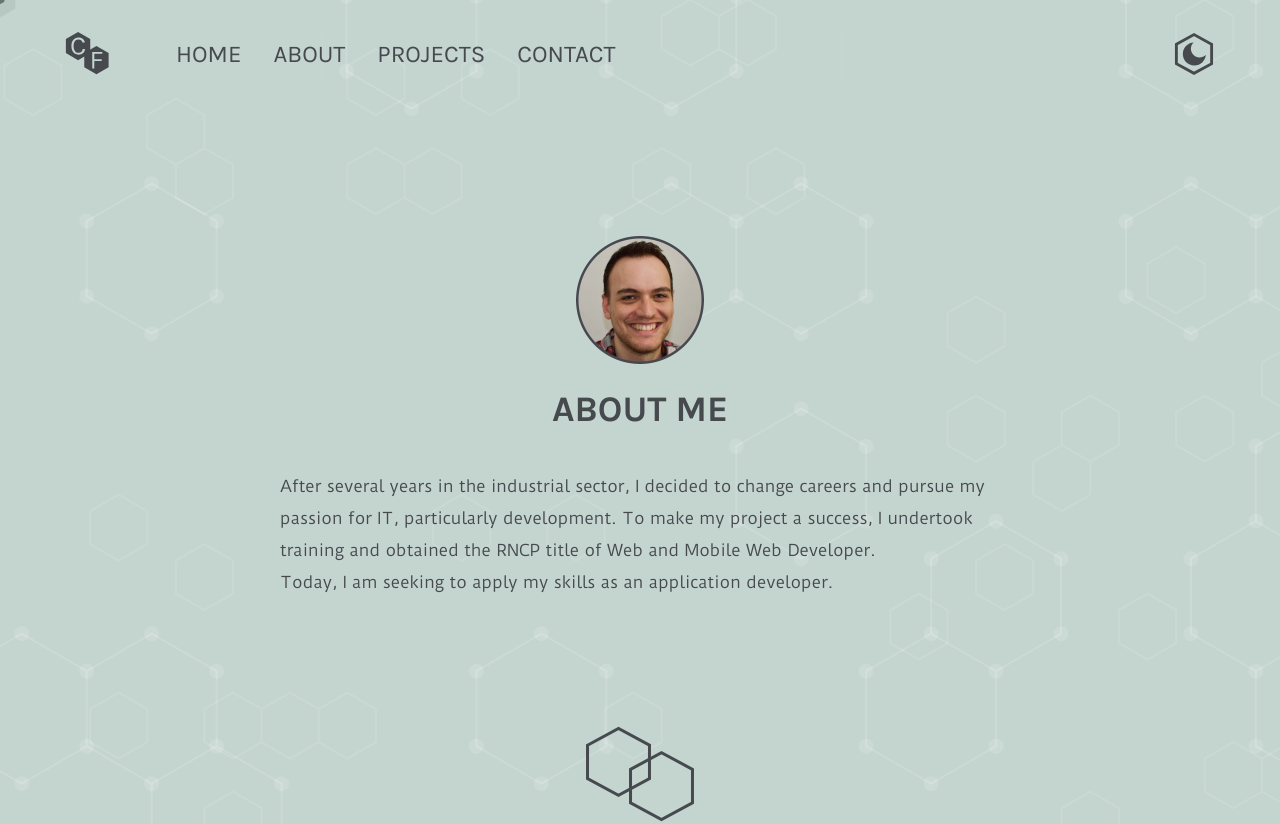
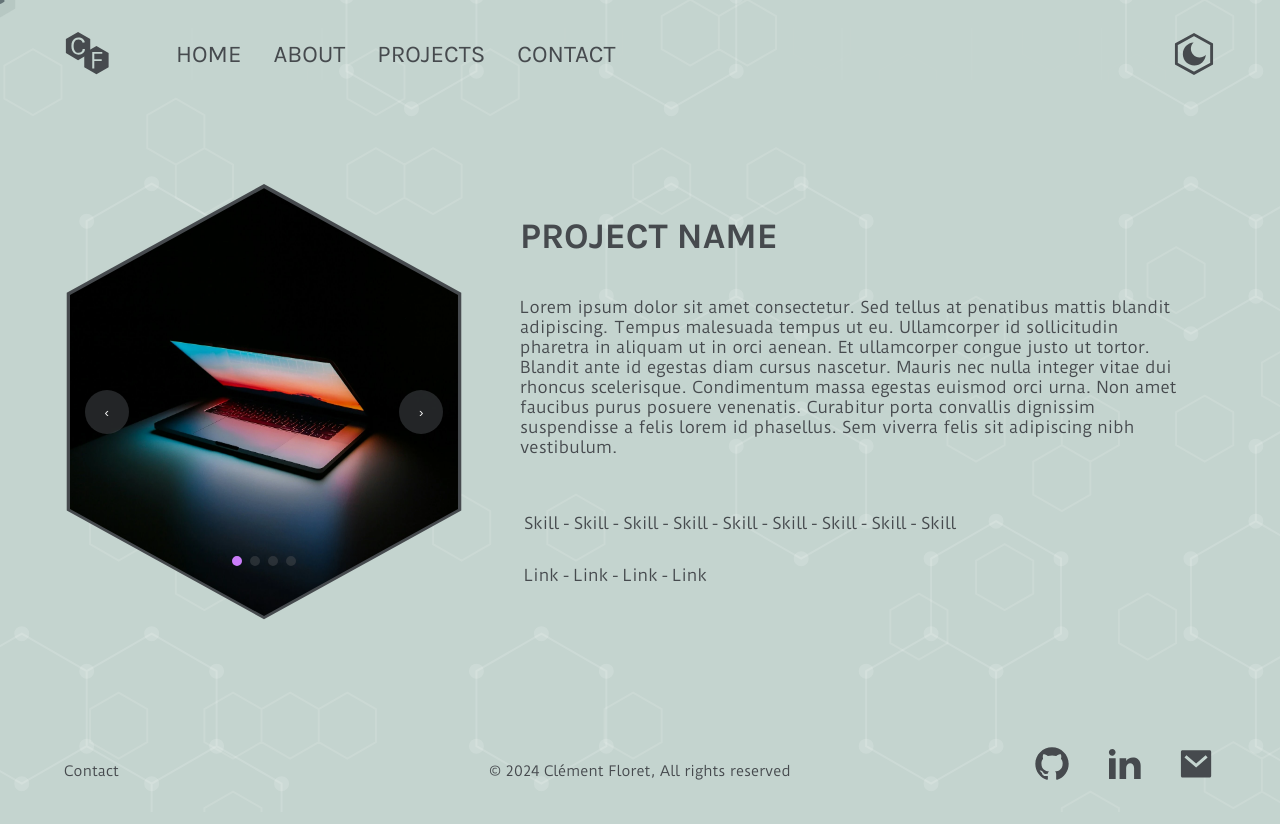
Before and after one commit to floretcl/Clementfloret, a React (Create React App) app in the folder portfolio-front/: page / in a window 1280 px wide. Shown: the top 824 px of the page. Built offline with nearby package versions, Linux system fonts and the light colour scheme.

Commit message:
add DarkModeProvider

```diff
--- a/portfolio-front/src/App.js
+++ b/portfolio-front/src/App.js
@@ -6,9 +6,11 @@ import About from "./components/About";
 import Contact from "./components/Contact";
 import Projects from "./components/Projects";
 import Project from "./components/Project";
-import {useEffect, useRef, useState} from "react";
+import {useContext, useEffect, useRef, useState} from "react";
+import {DarkModeContext} from "./DarkModeProvider";
 
 function App() {
+    const {darkMode} = useContext(DarkModeContext);
     const [mousePosition, setMousePosition] = useState({
         x: 0,
         y: 0
@@ -61,10 +63,10 @@ function App() {
     return (
         <div
             onMouseMove={(event) => handleMouseMove(event)}
-            className={`app ${preload ? "preload" : ""}`}
+            className={`app ${darkMode ? "dark-theme" : ""} ${preload ? "preload" : ""}`}
         >
             <Header scrollDown={scrollDown}/>
-            <About/>
+            <Project/>
             <Footer small={smallFooter}/>
             <Cursor mousePosition={mousePosition}/>
         </div>
--- /dev/null
+++ b/portfolio-front/src/DarkModeProvider.js
@@ -0,0 +1,17 @@
+import {createContext, useState} from "react";
+
+export const DarkModeContext = createContext();
+
+export default function DarkModeProvider({children}) {
+    const [darkMode, setDarkMode] = useState(false);
+
+    function toggleDarkMode() {
+        setDarkMode(!darkMode);
+    }
+
+    return (
+        <DarkModeContext.Provider value={{darkMode, toggleDarkMode}}>
+            {children}
+        </DarkModeContext.Provider>
+    );
+}
--- a/portfolio-front/src/index.js
+++ b/portfolio-front/src/index.js
@@ -3,12 +3,15 @@ import ReactDOM from 'react-dom/client';
 import './styles/index.scss';
 import App from './App';
 import reportWebVitals from './reportWebVitals';
+import DarkModeProvider from "./DarkModeProvider";
 
 const root = ReactDOM.createRoot(document.getElementById('root'));
 root.render(
-  <React.StrictMode>
-    <App />
-  </React.StrictMode>
+    <React.StrictMode>
+        <DarkModeProvider>
+            <App />
+        </DarkModeProvider>
+    </React.StrictMode>
 );
 
 // If you want to start measuring performance in your app, pass a function
```
